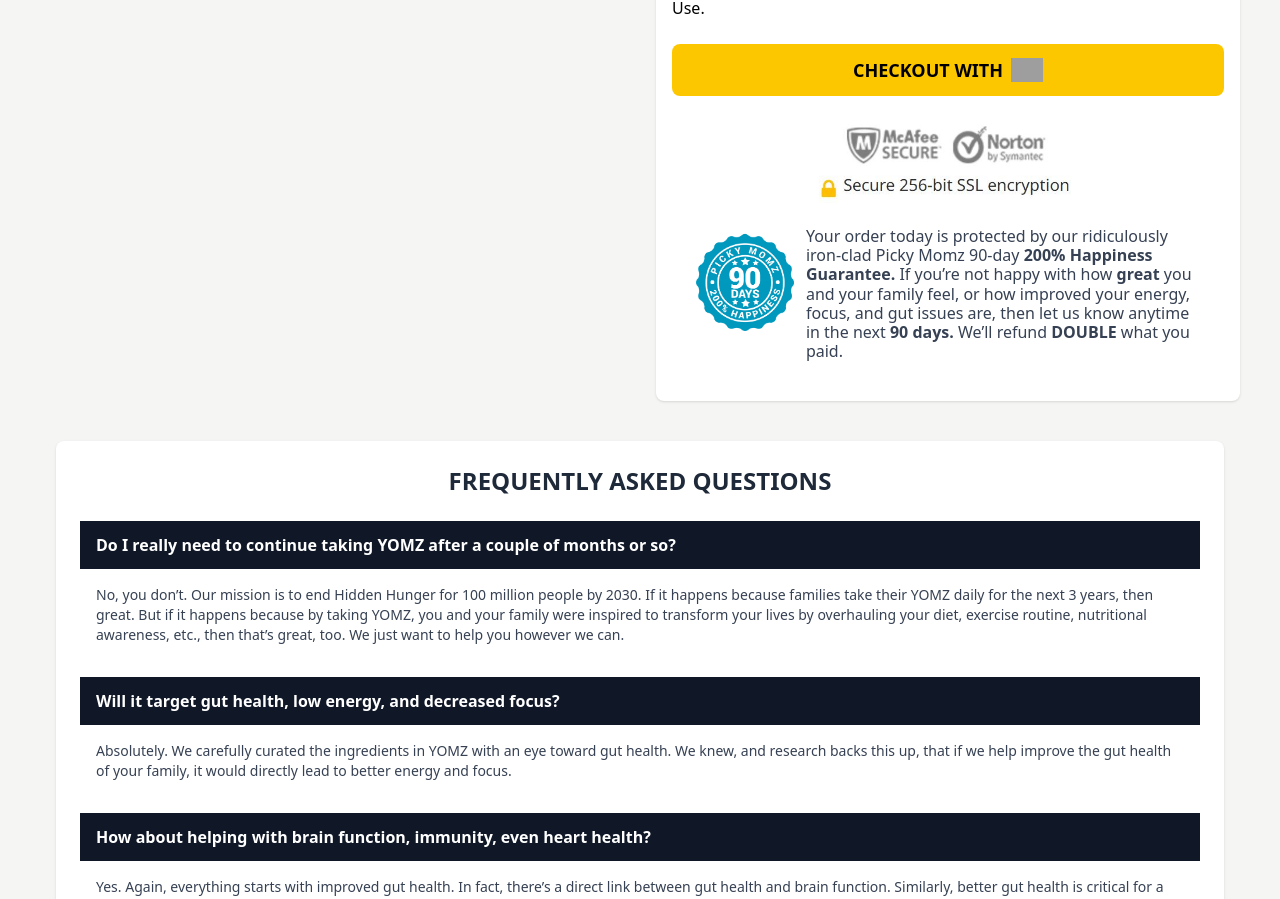
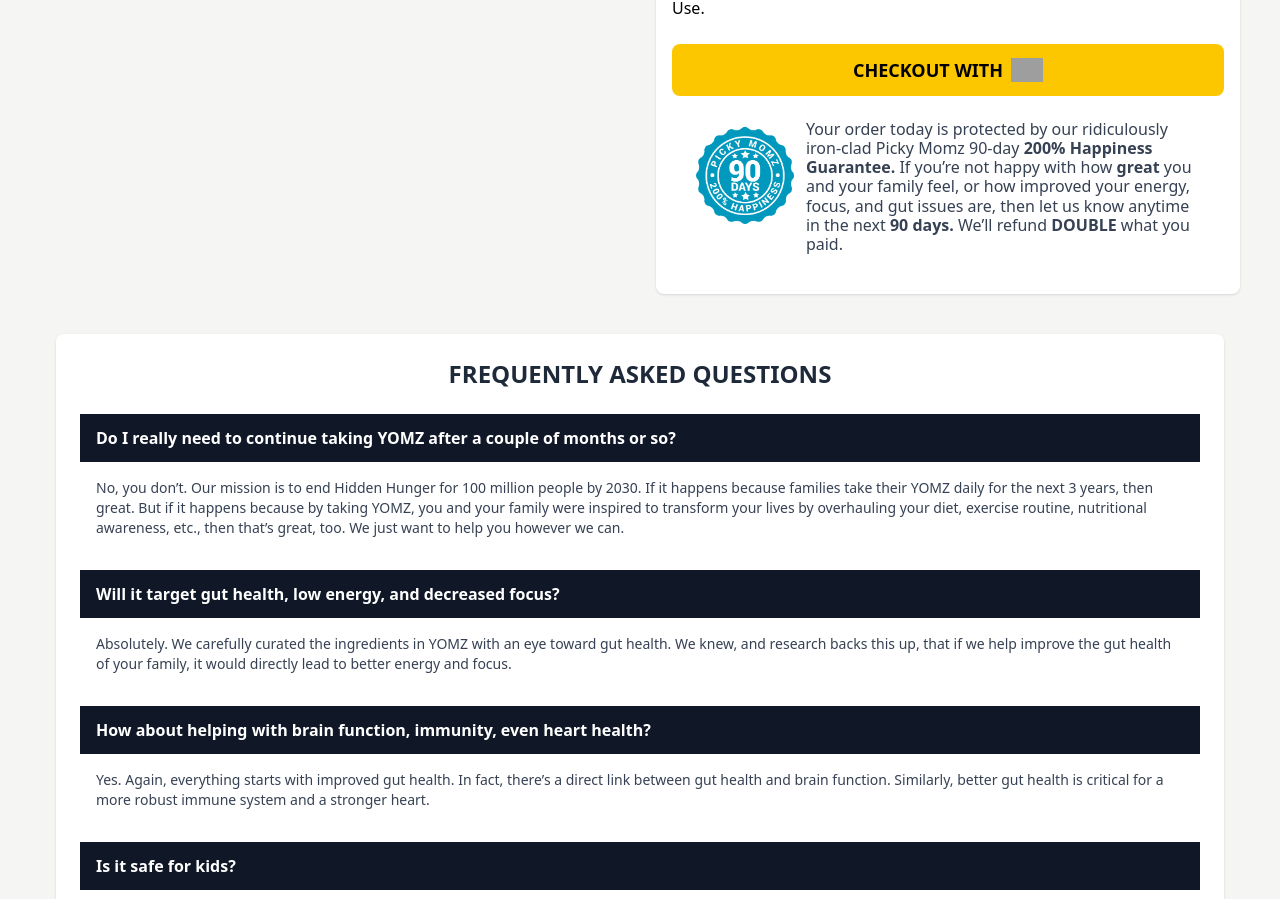
Before and after one commit to parveenstk/yomz-checkout-2, a Nuxt app: page /checkout in a window 1280 px wide. Shown: the part 4320-5219 px from the top of the page. Built offline with nearby package versions, Linux system fonts and the light colour scheme; grey boxes are pictures that could not be loaded.

Commit message:
"ssl2.jpg" build error resolve

```diff
--- a/app/pages/checkout.vue
+++ b/app/pages/checkout.vue
@@ -836,9 +836,9 @@
                         <img src="https://www.paypalobjects.com/webstatic/mktg/Logo/pp-logo-200px.png" alt="PayPal"
                             class="h-6 ml-2">
                     </button>
-                    <div class="flex justify-center">
+                    <!-- <div class="flex justify-center">
                         <img src="/images/ssl2.jpg" class="w-2/4">
-                    </div>
+                    </div> -->
 
                     <div class="flex flex-col sm:flex-row items-center sm:items-start lg:pt-0 lg:pr-6 lg:pb-6 lg:pl-6 pt-0 pr-2 pb-2 pl-2">
   <img src="/images/guarantee.png" alt="" class="h-25 mb-3 sm:mb-0 sm:mr-3 flex-shrink-0 mt-1">
```
Also changed, not shown: 1 other file (tests, documents, lock files or other folders).
